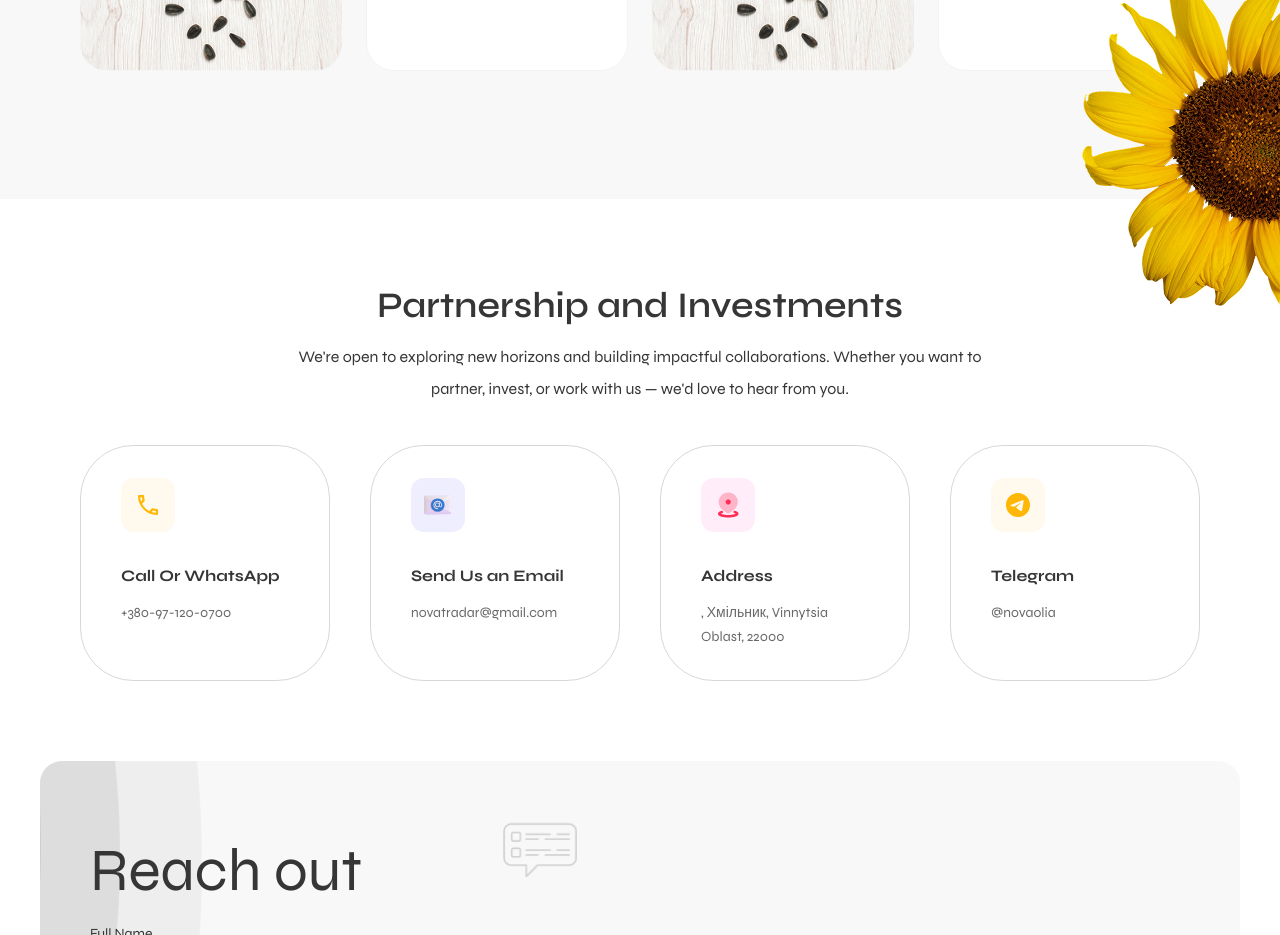
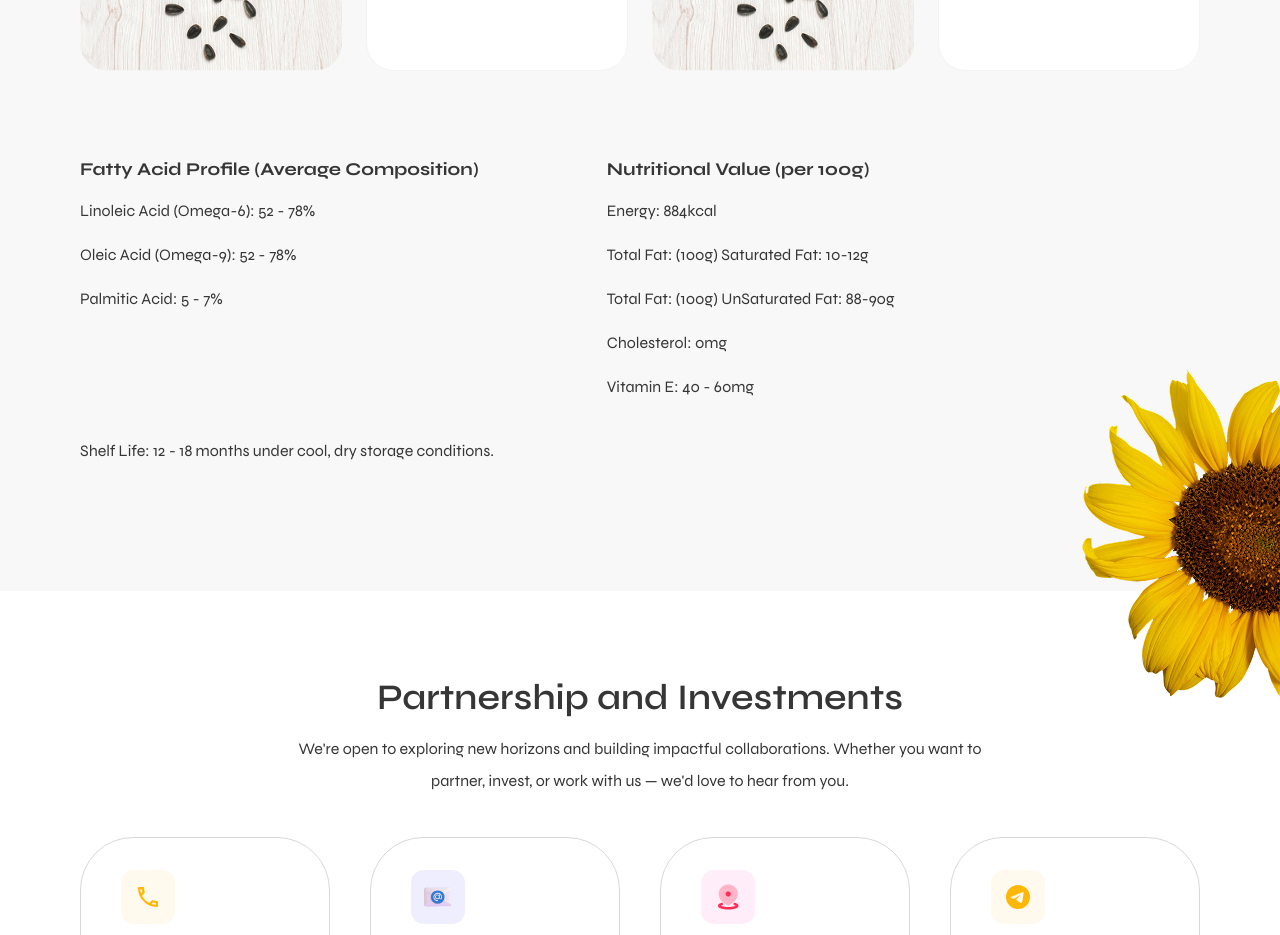
Before and after one commit to Novatradar/novaolia, a Next.js app: page / in a window 1280 px wide. Shown: the part 4000-4935 px from the top of the page. Built offline with nearby package versions, Linux system fonts and the light colour scheme.

Commit message:
app setup

```diff
--- a/src/app/page.tsx
+++ b/src/app/page.tsx
@@ -188,6 +188,41 @@ export default function Home() {
               </div>
             </div>
           </div>
+          <div className="px-5 md:px-20">
+            <div className="flex flex-col md:flex-row gap-10 md:gap-32 mt-0 md:mt-16 pt-0 md:pt-5">
+              <div>
+                <h4 className="text-lg font-bold mb-4">
+                  Fatty Acid Profile (Average Composition)
+                </h4>
+                <ul className="flex flex-col gap-5">
+                  <li className="text-base">
+                    Linoleic Acid (Omega-6): 52 - 78%
+                  </li>
+                  <li className="text-base">Oleic Acid (Omega-9): 52 - 78%</li>
+                  <li className="text-base">Palmitic Acid: 5 - 7%</li>
+                </ul>
+              </div>
+              <div>
+                <h4 className="text-lg font-bold mb-4">
+                  Nutritional Value (per 100g)
+                </h4>
+                <ul className="flex flex-col gap-5">
+                  <li className="text-base">Energy: 884kcal</li>
+                  <li className="text-base">
+                    Total Fat: (100g) Saturated Fat: 10-12g
+                  </li>
+                  <li className="text-base">
+                    Total Fat: (100g) UnSaturated Fat: 88-90g
+                  </li>
+                  <li className="text-base">Cholesterol: 0mg</li>
+                  <li className="text-base">Vitamin E: 40 - 60mg</li>
+                </ul>
+              </div>
+            </div>
+            <p className="text-base block mt-10">
+              Shelf Life: 12 - 18 months under cool, dry storage conditions.
+            </p>
+          </div>
         </section>
         <section className="py-20 px-5 md:px-20 " id="partnerships">
           <div className="text-center mb-10 max-w-[1000px] mx-auto">
```
